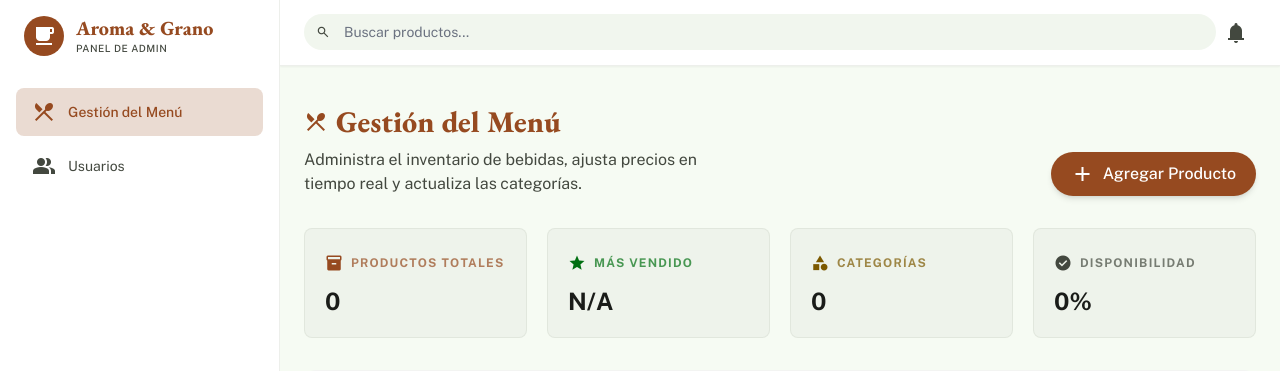
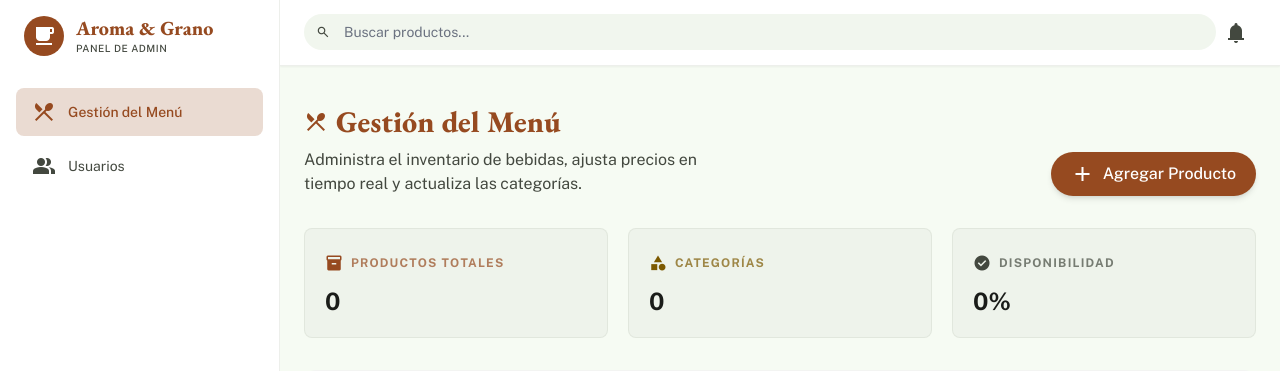
Before and after one commit to Jesu71/AROMA-GRANO, a Flask app: page /admin in a window 1280 px wide. Shown: the top 371 px of the page. Run offline with Flask 3, Linux system fonts and the light colour scheme; the visitor is signed in with stand-in values (Sample User, id 1); data that the repository does not hold is empty; some libraries are stand-ins or nearby versions.

```diff
--- a/templates/admin/dashboard.html
+++ b/templates/admin/dashboard.html
@@ -261,20 +261,13 @@
             </div>
 
             <!-- Stats Cards -->
-            <div class="grid grid-cols-2 lg:grid-cols-4 gap-3 md:gap-5 mb-6 md:mb-8">
+            <div class="grid grid-cols-2 lg:grid-cols-3 gap-3 md:gap-5 mb-6 md:mb-8">
                 <div class="bg-[#eef3eb] p-4 md:p-5 rounded-lg border border-[#c2c9bd]/30">
                     <div class="flex items-center gap-2 mb-2">
                         <span class="material-symbols-outlined text-primary text-lg">inventory_2</span>
                         <span class="text-[10px] md:text-xs font-bold uppercase tracking-widest text-primary/70">Productos Totales</span>
                     </div>
                     <span class="text-xl md:text-2xl font-display font-bold">{{ products|length }}</span>
-                </div>
-                <div class="bg-[#eef3eb] p-4 md:p-5 rounded-lg border border-[#c2c9bd]/30">
-                    <div class="flex items-center gap-2 mb-2">
-                        <span class="material-symbols-outlined text-secondary text-lg">star</span>
-                        <span class="text-[10px] md:text-xs font-bold uppercase tracking-widest text-secondary/70">Más Vendido</span>
-                    </div>
-                    <span class="text-lg md:text-2xl font-display font-bold truncate block">{% if products|length > 0 %}{{ products[0].name }}{% else %}N/A{% endif %}</span>
                 </div>
                 <div class="bg-[#eef3eb] p-4 md:p-5 rounded-lg border border-[#c2c9bd]/30">
                     <div class="flex items-center gap-2 mb-2">
```
